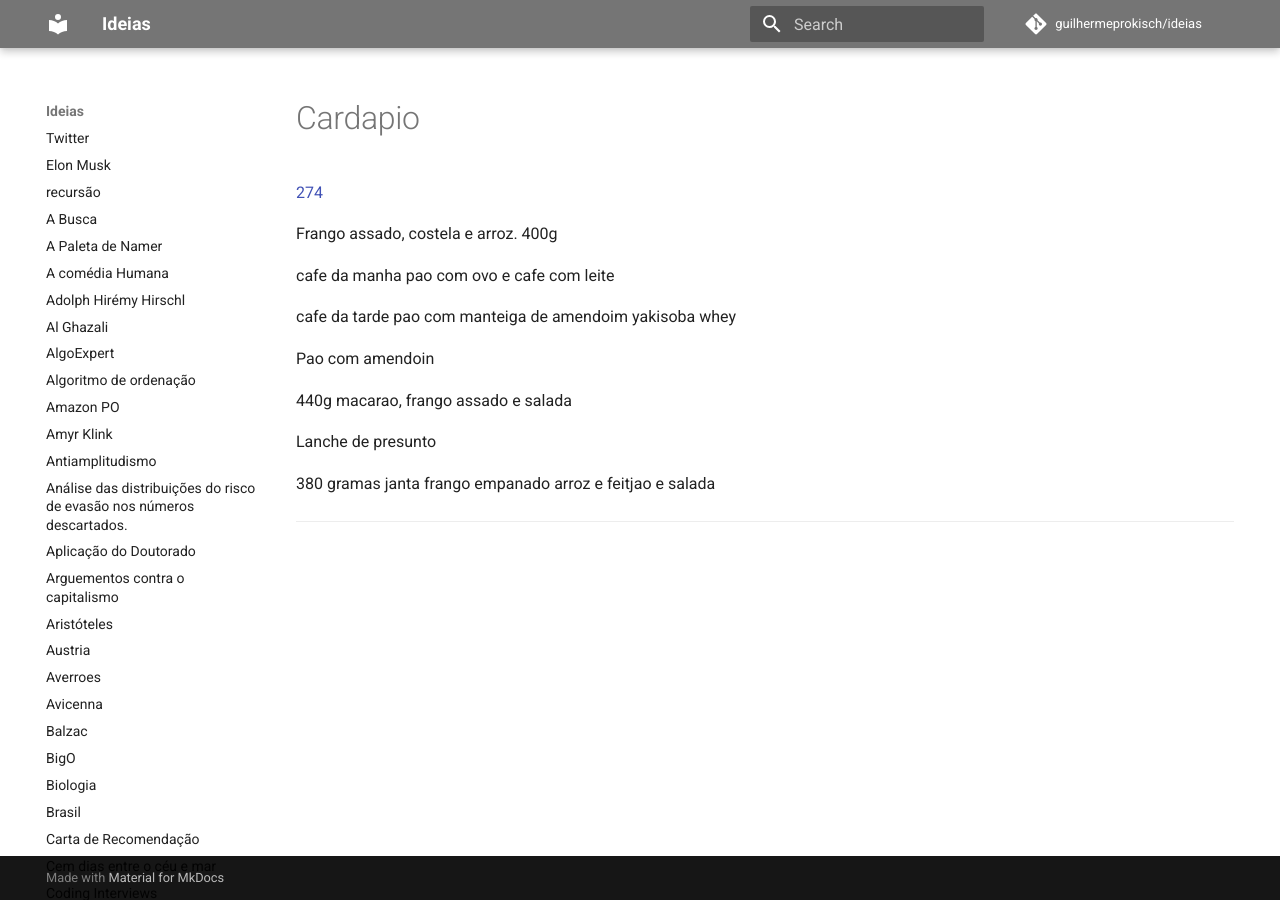
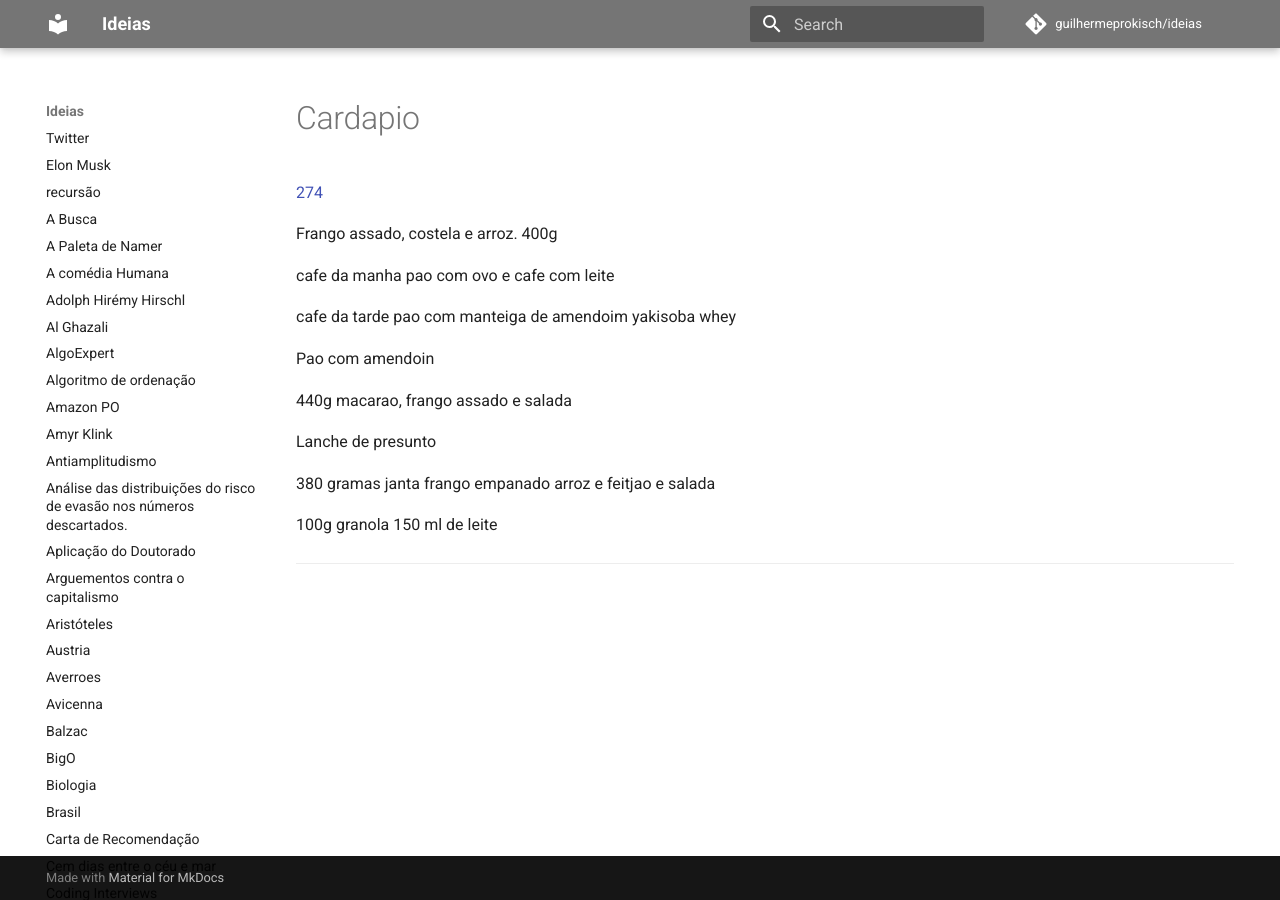
Before and after one commit to guilhermeprokisch/guilherme, an MkDocs documentation site: the page built from docs/cardapio.md, in a window 1280 px wide. Built offline with MkDocs 1.6.1 and Material for MkDocs 9.7.7, drawn with Linux system fonts in a browser that asks for light colours; comment, search, counter and statistics services are not loaded.

```diff
--- a/docs/cardapio.md
+++ b/docs/cardapio.md
@@ -23,4 +23,7 @@ Lanche de presunto
 
 380 gramas janta frango empanado arroz e feitjao e salada
 
+
+100g granola 150 ml de leite
+
 -------------------------------------------------------------------------------
```
